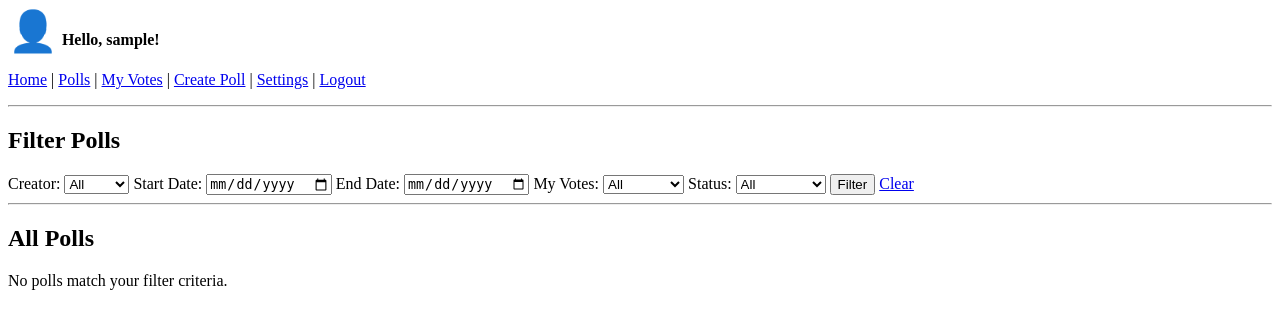
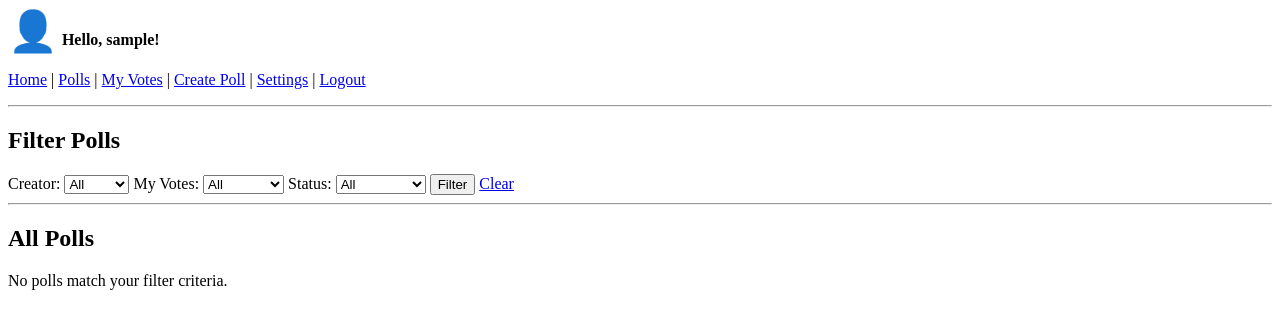
Before and after one commit to mikolajed/CommPolls, a Django app: page / in a window 1280 px wide. Shown: the top 329 px of the page. Run offline with Django 4.2, Linux system fonts and the light colour scheme; the visitor is signed in with stand-in values (Sample User, id 1); data comes from the database, SQL or seed files in the repository; data that the repository does not hold is empty.

Commit message:
Remove filtering of polls by start and end date

```diff
--- a/comm_polls/templates/comm_polls/home.html
+++ b/comm_polls/templates/comm_polls/home.html
@@ -39,12 +39,6 @@
                     <option value="{{ u.id }}" {% if selected_creator|stringformat:"s" == u.id|stringformat:"s" %}selected="selected"{% endif %}>{{ u.username }}</option>
                 {% endfor %}
             </select>
-
-            <label for="start_date">Start Date:</label>
-            <input type="date" name="start_date" id="start_date" value="{{ filters.start_date }}">
-
-            <label for="end_date">End Date:</label>
-            <input type="date" name="end_date" id="end_date" value="{{ filters.end_date }}">
 
             <label for="voted_status">My Votes:</label>
             <select name="voted_status" id="voted_status">
--- a/comm_polls/views.py
+++ b/comm_polls/views.py
@@ -16,17 +16,11 @@ def home(request):
 
     # Filtering logic
     creator_id = request.GET.get('creator')
-    start_date = request.GET.get('start_date')
-    end_date = request.GET.get('end_date')
     voted_status = request.GET.get('voted_status')
     poll_status = request.GET.get('poll_status')
 
     if creator_id:
         polls = polls.filter(created_by_id=creator_id)
-    if start_date:
-        polls = polls.filter(start_date__gte=start_date)
-    if end_date:
-        polls = polls.filter(end_date__lte=end_date)
 
     if poll_status:
         now = timezone.now()
```
